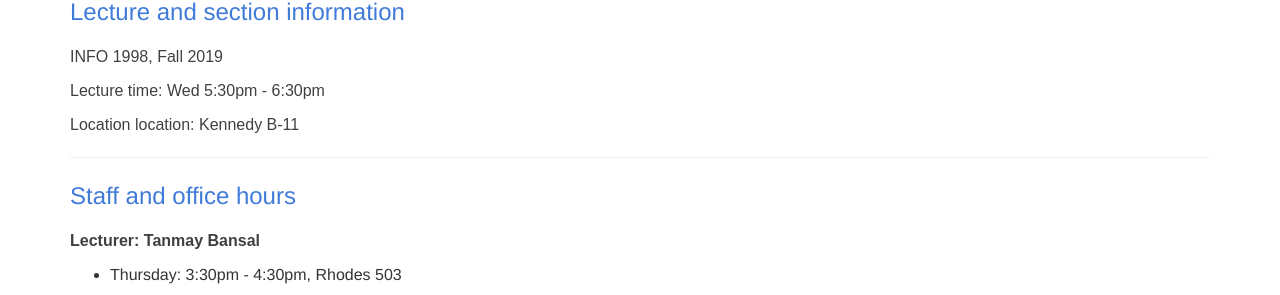
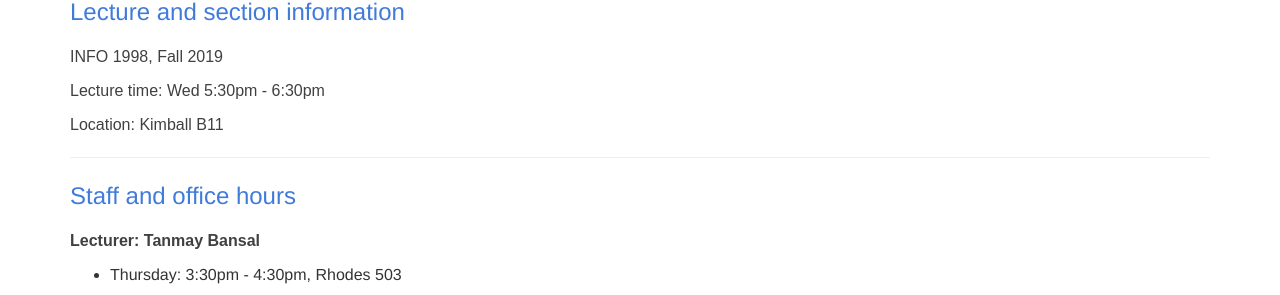
Before and after one commit to CornellDataScience/info1998, a Jekyll site: the page built from syllabus.md, in a window 1280 px wide and 900 px high. Shown: the part 184-479 px from the top of the window. Built offline with Jekyll 4.4.1, drawn with Linux system fonts in a browser that asks for light colours.

Commit message:
Update syllabus.md
Co-Authored-By: Jared Junyoung Lim <jylim9823@gmail.com>

```diff
--- a/syllabus.md
+++ b/syllabus.md
@@ -9,7 +9,7 @@ INFO 1998, Fall 2019
 
 Lecture time: Wed 5:30pm - 6:30pm
 
-Location location: Kennedy B-11
+Location: Kimball B11
 
 ----------------------------------------------------------------------------------------
 ### Staff and office hours
```
